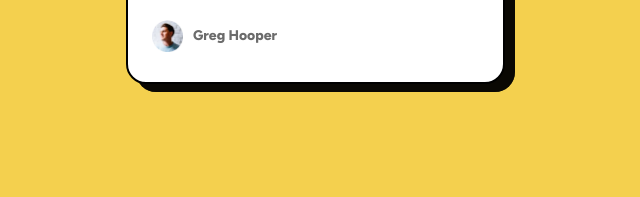
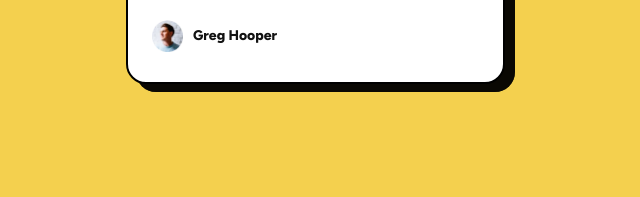
Before and after one commit to DanDucVira/Blog-preview-card-Challenge, a plain HTML site: page index.html in a window 1280 px wide. Shown: the part 597-794 px from the top of the page, 325-965 px from the left. Drawn offline with Linux system fonts and the light colour scheme.

Commit message:
added color to footer p

```diff
--- a/main.css
+++ b/main.css
@@ -102,6 +102,7 @@ p{
 .footer-container p{
     font-weight: 800;
     font-size: 14px;
+    color:hsl(0, 0%, 7%);
 
 
 }
```
